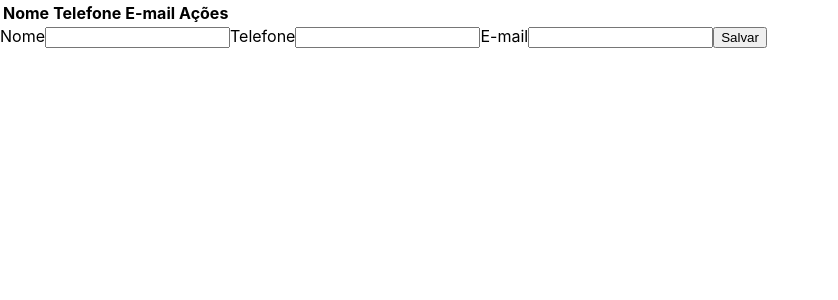
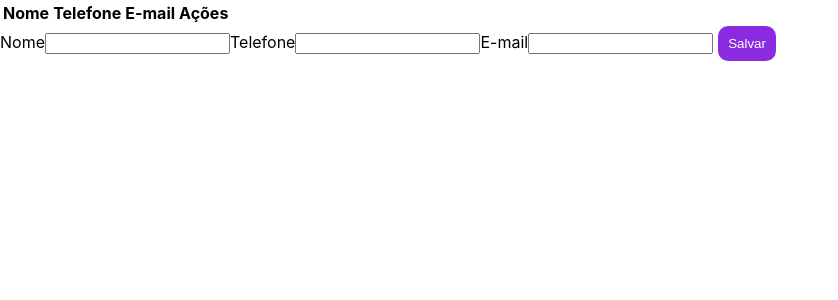
Before and after one commit to henrisilvaa/CRUDREACT, a React (Create React App) app: page / in a window 1280 px wide. Shown: the top 300 px of the page, without its empty margins (0-838 px from the left). Built offline with nearby package versions, Linux system fonts and the light colour scheme.

Commit message:
Criando componente botão

```diff
--- /dev/null
+++ b/src/componentes/Button/index.js
@@ -0,0 +1,13 @@
+import React from 'react'
+import './style.css'
+
+const Button = props => (
+    <button
+        className="btn"
+        onClick={props.onClick}
+    >
+        {props.children}
+    </button>
+)
+
+export default Button
--- /dev/null
+++ b/src/componentes/Button/style.css
@@ -0,0 +1,8 @@
+.btn {
+    padding: 10px;
+    background: blueviolet;
+    color: #ffffff;
+    border: none;
+    border-radius: 10px;
+    margin: 0 5px;
+}
--- a/src/componentes/Form/index.js
+++ b/src/componentes/Form/index.js
@@ -1,4 +1,6 @@
 import React from 'react'
+import Button from '../Button'
+import './style.css'
 
 const Form = props => (
     <form>
@@ -26,17 +28,17 @@ const Form = props => (
       {
         props.dadosForm.editar
           ?
-            <button
+            <Button
               onClick={props.salvarEditado}
             >
               Editar
-            </button>
+            </Button>
           :
-            <button
+            <Button
               onClick={props.salvarUsuario}
             >
               Salvar
-            </button>
+            </Button>
       }
     </form>
 )
--- a/src/componentes/Table/index.js
+++ b/src/componentes/Table/index.js
@@ -1,5 +1,6 @@
 import React from 'react'
 import './style.css'
+import Button from '../Button'
 
 const Table = props => (
     <table>
@@ -18,19 +19,19 @@ const Table = props => (
                     <td>{usuario.telefone}</td>
                     <td>{usuario.email}</td>
                     <td>
-                        <button onClick={
+                        <Button onClick={
                                 () => props.editarUsuario(index)
                             }
                         >
                             Editar
-                        </button>
+                        </Button>
 
-                        <button onClick={
+                        <Button onClick={
                                 () => props.excluirUsuario(index)
                             }
                         >
                             Excluir
-                        </button>
+                        </Button>
                     </td>
                 </tr>
             ))}
```
Also changed, not shown: src/componentes/Form/style.css (added).
